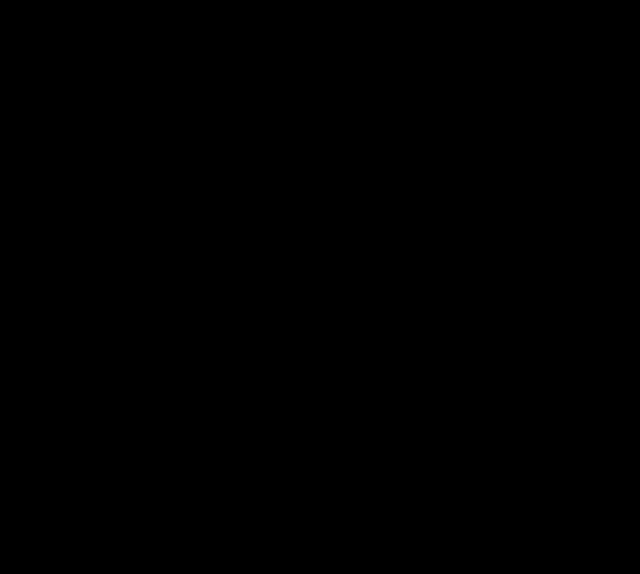
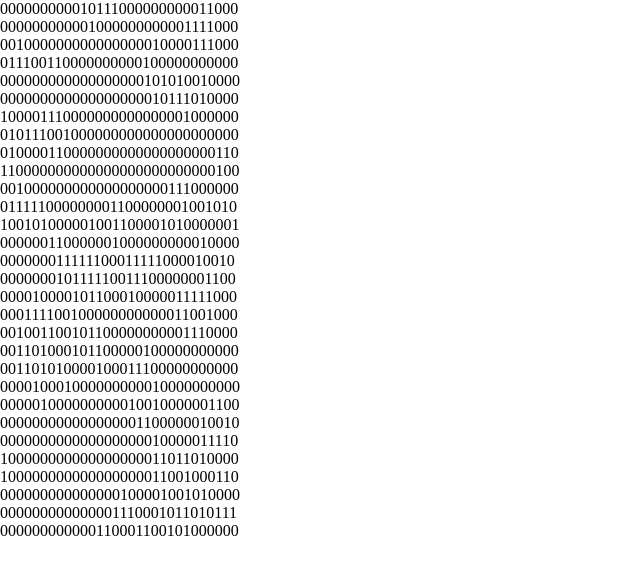
Before and after one commit to 0x62b/shrink, a website: page src/index.html in a window 1280 px wide. Shown: the whole page, without its empty margins (0-640 px from the left). Drawn offline with Linux system fonts and the light colour scheme.

Commit message:
'rendering' in a div

```diff
--- a/src/index.html
+++ b/src/index.html
@@ -1,10 +1,10 @@
 <body>
-  <canvas id="c"></canvas>
+  <div id="c"></div>
   <style>
-    body { margin: 0; overflow: hidden; background: black; }
+    body { margin: 0; overflow: hidden }
   </style>
   <script>
-    const c = document.getElementById("c");
+    let c = document.getElementById("c");
     const W = 30;
     const H = 30;
 
@@ -38,6 +38,19 @@
       game = next;
     }
 
+    function render() {
+      c.innerHTML = '';
+      for (let i = 0; i < W; i++) {
+        for (let j = 0; j < H; j++) {
+          let elem = document.createElement('span');
+          elem.textContent = game[i][j];
+          c.appendChild(elem);
+        }
+        c.appendChild(document.createElement('br'));
+      }
+    }
+
     setInterval(run, 1000);
+    setInterval(render, 1000);
   </script>
 </body>
```
